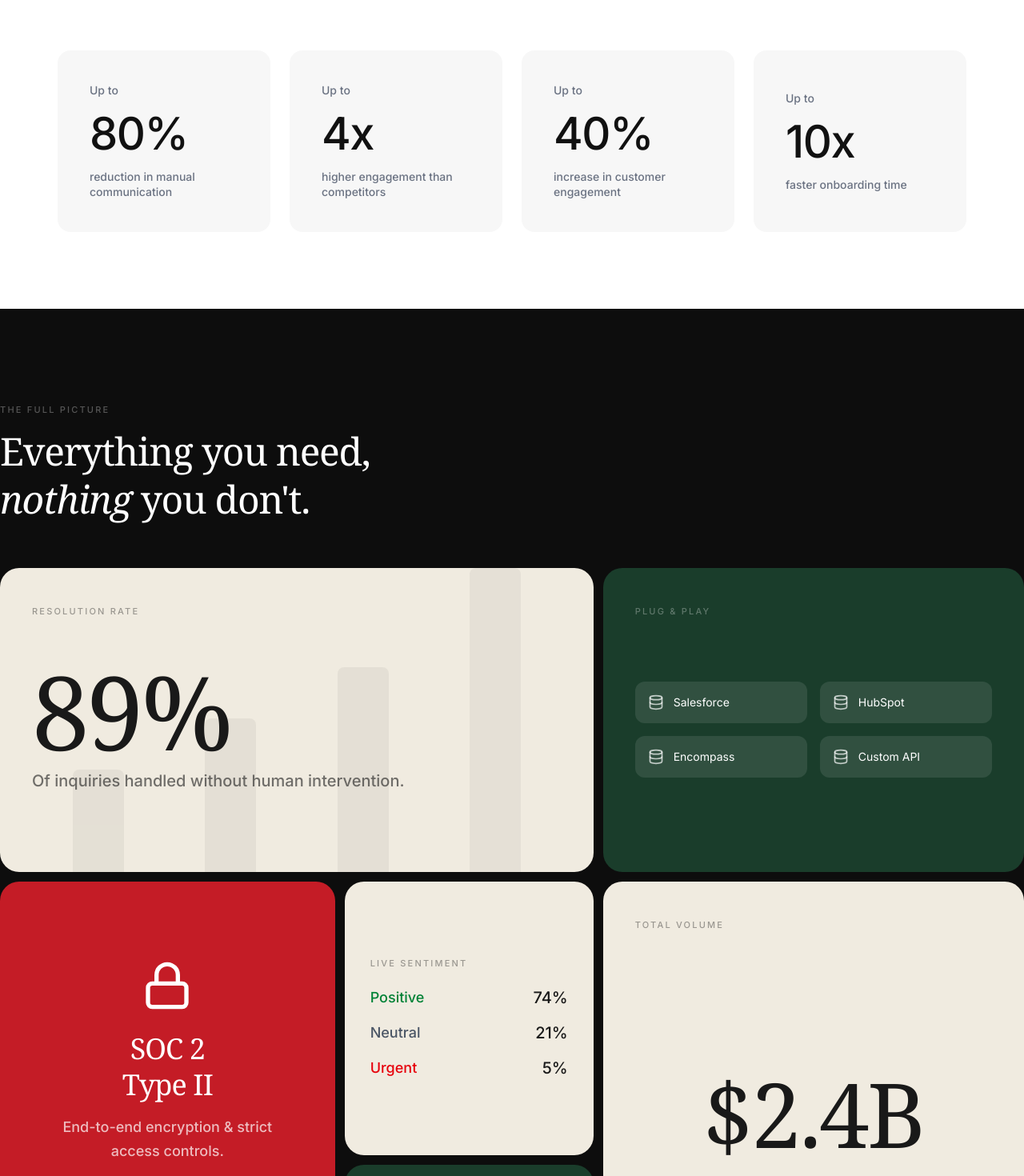
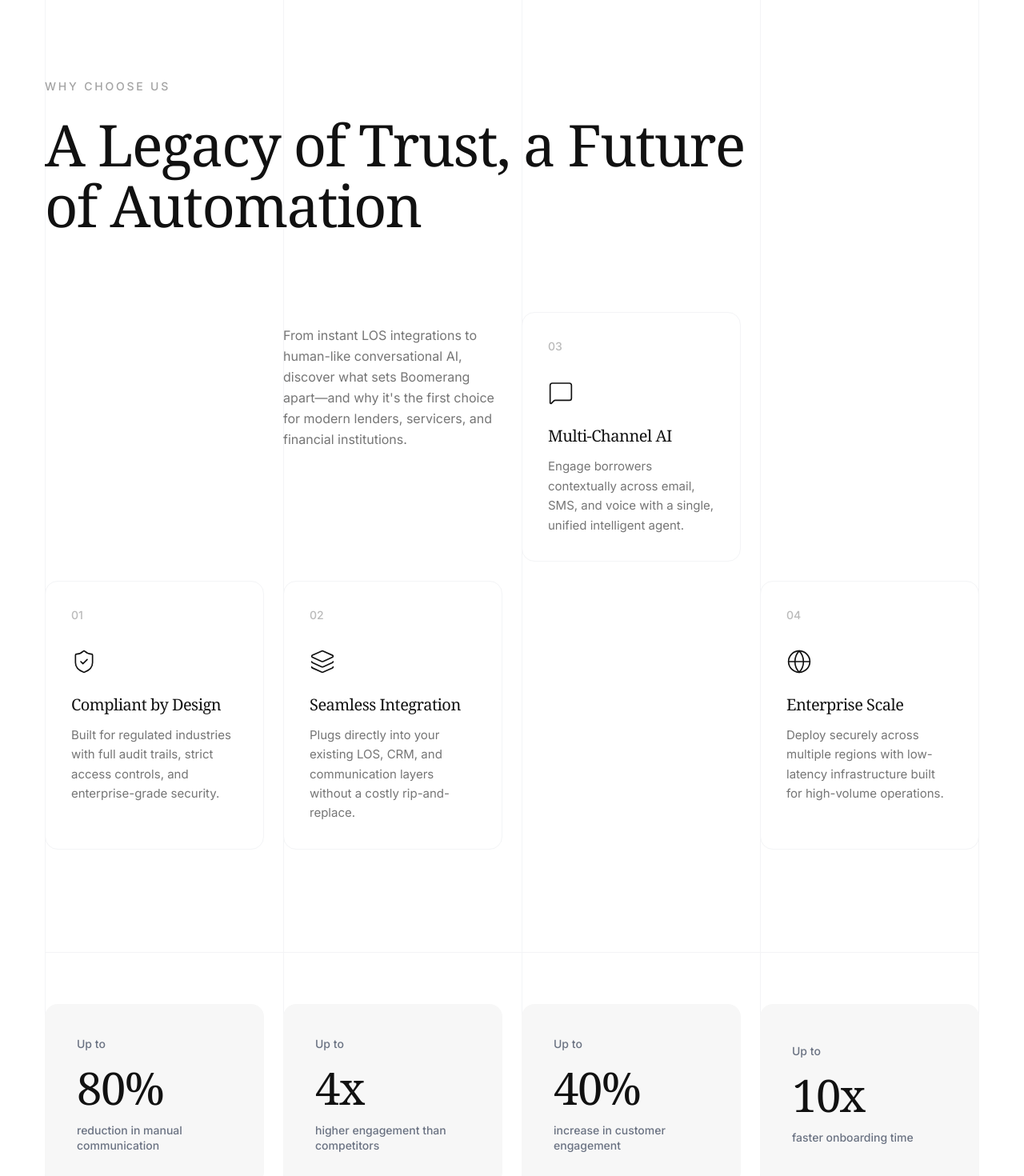
Before and after one commit to shrx404/boomerang-motion-landing, a Next.js app: page / in a window 1280 px wide. Shown: the part 2780-4250 px from the top of the page at 80% size. Built offline with nearby package versions, Linux system fonts and the light colour scheme; a web font is replaced by a local one.

Commit message:
29: added a new section above metrics

```diff
--- a/app/components/MetricsSection.tsx
+++ b/app/components/MetricsSection.tsx
@@ -1,4 +1,5 @@
 import React from "react";
+import { ShieldCheck, Layers, MessageSquare, Globe } from "lucide-react";
 
 const metrics = [
   { prefix: "Up to", value: "80%", label: "reduction in manual communication" },
@@ -9,20 +10,109 @@ const metrics = [
 
 export default function MetricsSection() {
   return (
-    <section className="w-full bg-white py-16 sm:py-24">
-      <div className="max-w-[1200px] mx-auto px-6 lg:px-8 w-full">
-        <div className="grid grid-cols-1 sm:grid-cols-2 lg:grid-cols-4 gap-4 md:gap-6">
+    <section className="w-full bg-white pt-24 pb-16 sm:pt-32 sm:pb-24 relative overflow-hidden">
+      {/* Background Vertical Lines for Design */}
+      <div className="absolute inset-0 pointer-events-none hidden md:block">
+        <div className="w-full px-6 sm:px-10 md:px-14 grid grid-cols-4 gap-4 md:gap-6 h-full">
+          <div className="border-l border-gray-100 h-full"></div>
+          <div className="border-l border-gray-100 h-full"></div>
+          <div className="border-l border-gray-100 h-full"></div>
+          <div className="border-l border-r border-gray-100 h-full"></div>
+        </div>
+      </div>
+
+      <div className="w-full px-6 sm:px-10 md:px-14 relative z-10">
+
+        {/* -- WHY CHOOSE US SECTION -- */}
+        <div className="mb-24 sm:mb-32">
+          {/* Header */}
+          <div className="max-w-4xl">
+            <span className="text-[12px] md:text-sm font-medium tracking-[0.2em] text-[#191919]/40 uppercase">
+              Why Choose us
+            </span>
+            <h2 className="mt-4 sm:mt-6 text-4xl sm:text-5xl lg:text-[4.5rem] font-serif leading-[1.05] tracking-tight text-[#111111]">
+              A Legacy of Trust, a Future of Automation
+            </h2>
+          </div>
+
+          {/* Staggered Grid Layout */}
+          <div className="grid grid-cols-1 sm:grid-cols-2 md:grid-cols-4 gap-4 md:gap-6 mt-16 md:mt-24">
+
+            {/* ROW 1 */}
+            <div className="hidden md:block col-span-1"></div>
+
+            <div className="col-span-1 flex items-start md:pt-4">
+              <p className="text-[#191919]/60 text-[15px] sm:text-base leading-relaxed">
+                From instant LOS integrations to human-like conversational AI, discover what sets Boomerang apart—and why it's the first choice for modern lenders, servicers, and financial institutions.
+              </p>
+            </div>
+
+            <div className="col-span-1">
+              <div className="bg-white border border-gray-100 rounded-2xl p-8 flex flex-col h-full hover:shadow-[0_8px_30px_rgb(0,0,0,0.04)] transition-all duration-300">
+                <span className="text-[#191919]/30 text-sm font-medium mb-8">03</span>
+                <MessageSquare className="w-8 h-8 text-[#111111] mb-6 stroke-[1.25]" />
+                <h3 className="text-xl font-serif tracking-tight text-[#111111] mb-3">Multi-Channel AI</h3>
+                <p className="text-[#191919]/60 text-[15px] leading-relaxed">
+                  Engage borrowers contextually across email, SMS, and voice with a single, unified intelligent agent.
+                </p>
+              </div>
+            </div>
+
+            <div className="hidden md:block col-span-1"></div>
+
+            {/* ROW 2 */}
+            <div className="col-span-1 mt-4 md:mt-0">
+              <div className="bg-white border border-gray-100 rounded-2xl p-8 flex flex-col h-full hover:shadow-[0_8px_30px_rgb(0,0,0,0.04)] transition-all duration-300">
+                <span className="text-[#191919]/30 text-sm font-medium mb-8">01</span>
+                <ShieldCheck className="w-8 h-8 text-[#111111] mb-6 stroke-[1.25]" />
+                <h3 className="text-xl font-serif tracking-tight text-[#111111] mb-3">Compliant by Design</h3>
+                <p className="text-[#191919]/60 text-[15px] leading-relaxed">
+                  Built for regulated industries with full audit trails, strict access controls, and enterprise-grade security.
+                </p>
+              </div>
+            </div>
+
+            <div className="col-span-1 mt-4 md:mt-0">
+              <div className="bg-white border border-gray-100 rounded-2xl p-8 flex flex-col h-full hover:shadow-[0_8px_30px_rgb(0,0,0,0.04)] transition-all duration-300">
+                <span className="text-[#191919]/30 text-sm font-medium mb-8">02</span>
+                <Layers className="w-8 h-8 text-[#111111] mb-6 stroke-[1.25]" />
+                <h3 className="text-xl font-serif tracking-tight text-[#111111] mb-3">Seamless Integration</h3>
+                <p className="text-[#191919]/60 text-[15px] leading-relaxed">
+                  Plugs directly into your existing LOS, CRM, and communication layers without a costly rip-and-replace.
+                </p>
+              </div>
+            </div>
+
+            <div className="hidden md:block col-span-1"></div>
+
+            <div className="col-span-1 mt-4 md:mt-0">
+              <div className="bg-white border border-gray-100 rounded-2xl p-8 flex flex-col h-full hover:shadow-[0_8px_30px_rgb(0,0,0,0.04)] transition-all duration-300">
+                <span className="text-[#191919]/30 text-sm font-medium mb-8">04</span>
+                <Globe className="w-8 h-8 text-[#111111] mb-6 stroke-[1.25]" />
+                <h3 className="text-xl font-serif tracking-tight text-[#111111] mb-3">Enterprise Scale</h3>
+                <p className="text-[#191919]/60 text-[15px] leading-relaxed">
+                  Deploy securely across multiple regions with low-latency infrastructure built for high-volume operations.
+                </p>
+              </div>
+            </div>
+
+          </div>
+        </div>
+
+        {/* -- EXISTING METRICS SECTION -- */}
+        <div className="grid grid-cols-1 sm:grid-cols-2 lg:grid-cols-4 gap-4 md:gap-6 pt-16 border-t border-gray-100">
           {metrics.map((m, idx) => (
             <div
               key={idx}
               className="bg-[#F7F7F7] rounded-2xl p-8 md:p-10 flex flex-col justify-center transition-colors hover:bg-[#F0F0F0]"
             >
               <span className="text-gray-500 text-[13px] md:text-sm font-medium mb-4">{m.prefix}</span>
-              <h3 className="text-5xl md:text-[3.5rem] font-medium text-[#111111] tracking-tight mb-4 leading-none">{m.value}</h3>
+              <h3 className="text-5xl md:text-[3.5rem] font-serif tracking-tight text-[#111111] mb-4 leading-none">{m.value}</h3>
               <p className="text-gray-500 text-[13px] md:text-sm font-medium leading-snug">{m.label}</p>
             </div>
           ))}
         </div>
+
       </div>
     </section>
   );
```
